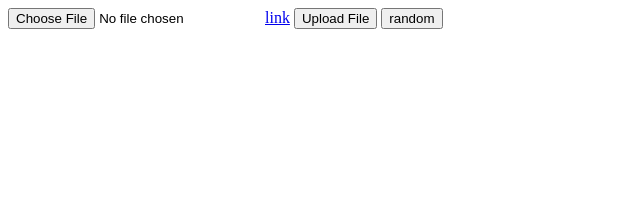
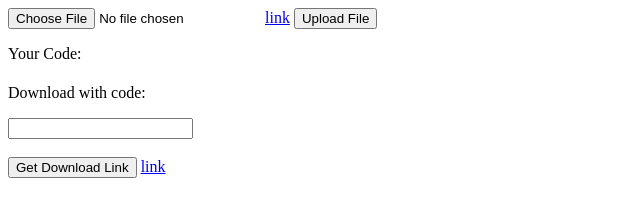
Before and after one commit to l3n0ire/filetransfer, a plain HTML site: page index.html in a window 1280 px wide. Shown: the whole page, without its empty margins (0-640 px from the left). Drawn offline with Linux system fonts and the light colour scheme.

Commit message:
Added download with Code

```diff
--- a/firebase.js
+++ b/firebase.js
@@ -73,3 +73,23 @@ async function uploadImage(){
     await addToDB(randomCode,url,"","");
 
 }
+
+async function getDownloadLink() {
+    var code = document.getElementById("downloadCode").value;
+    console.log(code);
+
+    const ref = await firebase.storage().ref().child(code + "/");
+
+    // do we have to check if the code exists?
+
+    ref.listAll().then(function(res) {
+      res.items.forEach(function(item) {
+          item.getDownloadURL().then(function(url) {
+            const linkElement = document.querySelector('#downloadLink');
+            linkElement.href = url;
+          })
+      })
+    })
+
+    const imageRef = await ref.child(code);
+}
--- a/index.html
+++ b/index.html
@@ -6,12 +6,18 @@
     <title>Firebase Storage test</title>
 </head>
 <body>
-    <input type="file" id="photo">
-    <a id ="link" href="/">link</a>
-    <button onclick = "uploadImage()">Upload File</button>
-    <button onclick = "random()">random</button>
-    <h1 id="code"></h1>
-
+    <div>
+        <input type="file" id="photo">
+        <a id ="link" href="/">link</a>
+        <button onclick = "uploadImage()">Upload File</button>
+        <p>Your Code: </p><h1 id="code"></h1>
+    </div>
+    <div>
+        <p>Download with code:</p>
+        <input type="text" id="downloadCode" name="downloadCode"><br><br>
+        <button onclick = "getDownloadLink()">Get Download Link</button>
+        <a id ="downloadLink" href="/">link</a>
+    </div>
 </body>
 <!-- The core Firebase JS SDK is always required and must be listed first -->
 <script src="https://www.gstatic.com/firebasejs/8.2.2/firebase-app.js"></script>
```
